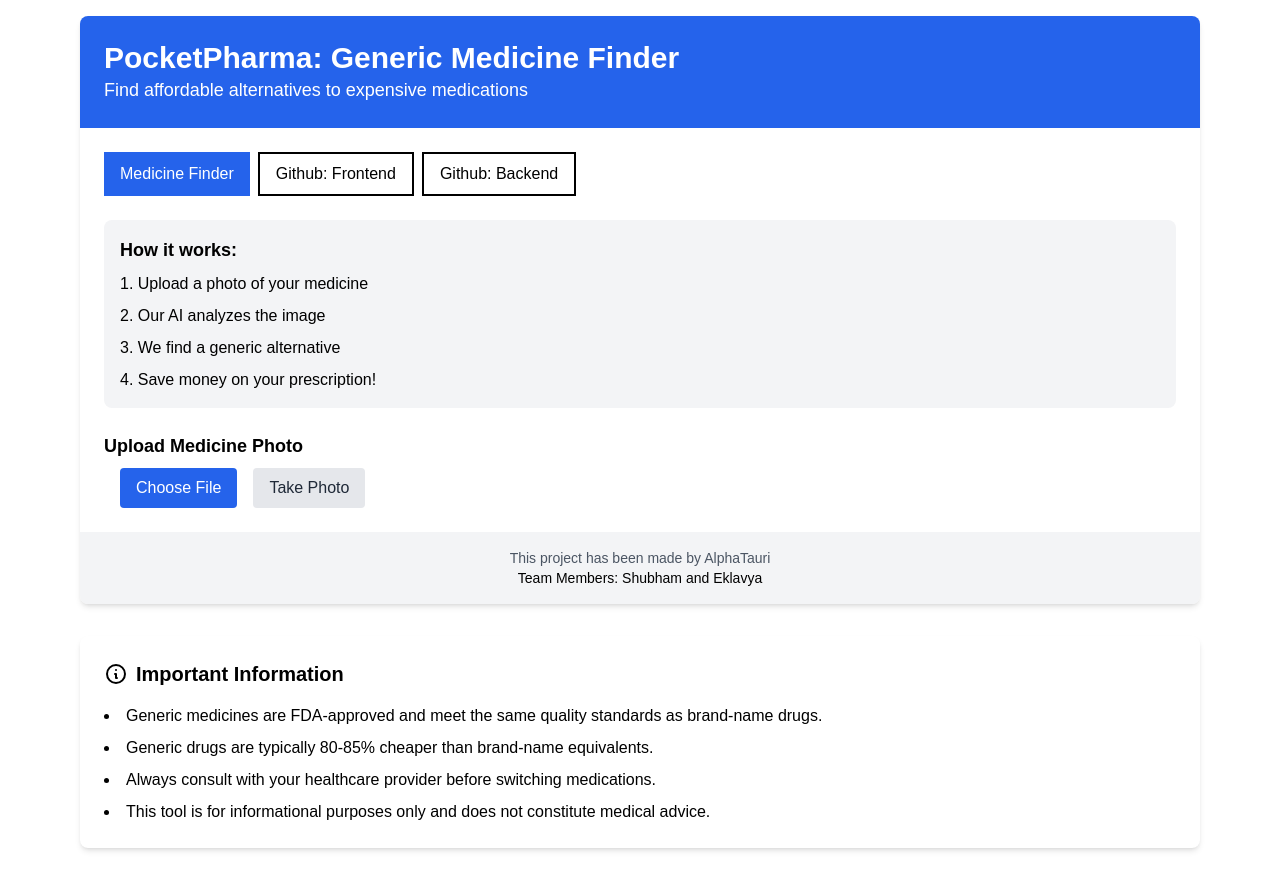
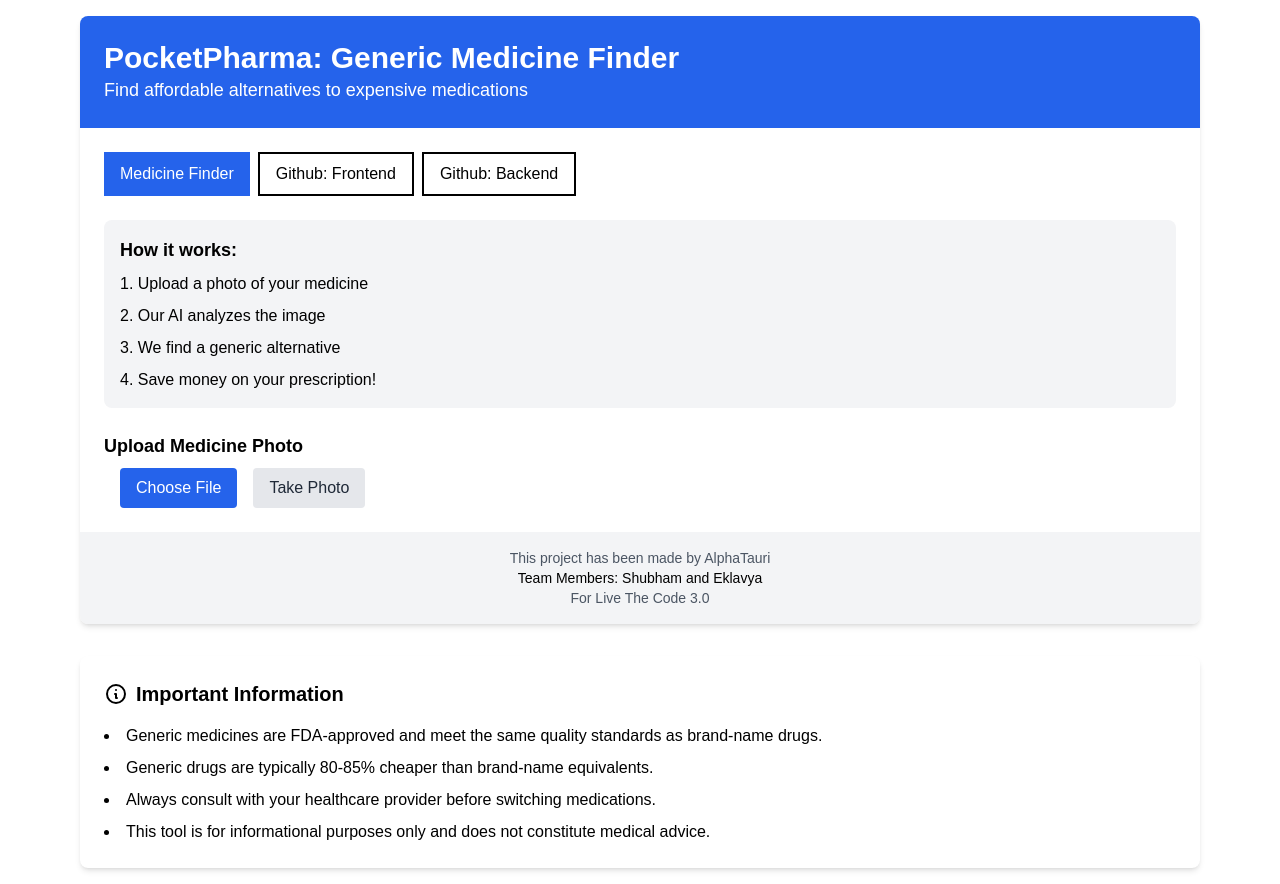
Before and after one commit to Shub3am/PocketPharma-Frontend, a Next.js app: page / in a window 1280 px wide. Built offline with nearby package versions, Linux system fonts and the light colour scheme.

Commit message:
styling"

```diff
--- a/app/page.tsx
+++ b/app/page.tsx
@@ -194,6 +194,7 @@ export default function GenericMedicineFinder() {
             <p className="text-sm font-medium">
               Team Members: Shubham and Eklavya
             </p>
+            <p className="text-sm text-gray-600">For Live The Code 3.0</p>
           </div>
         </div>
       </div>
```
